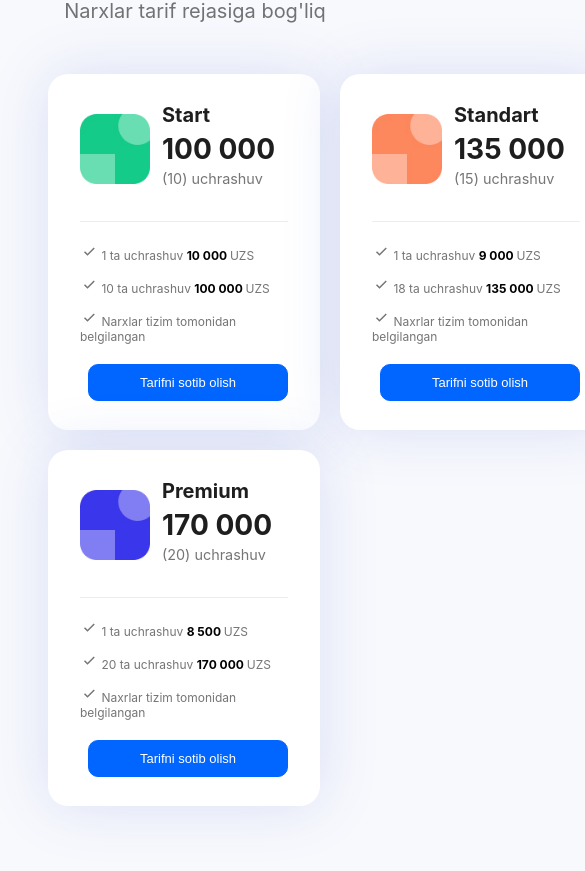
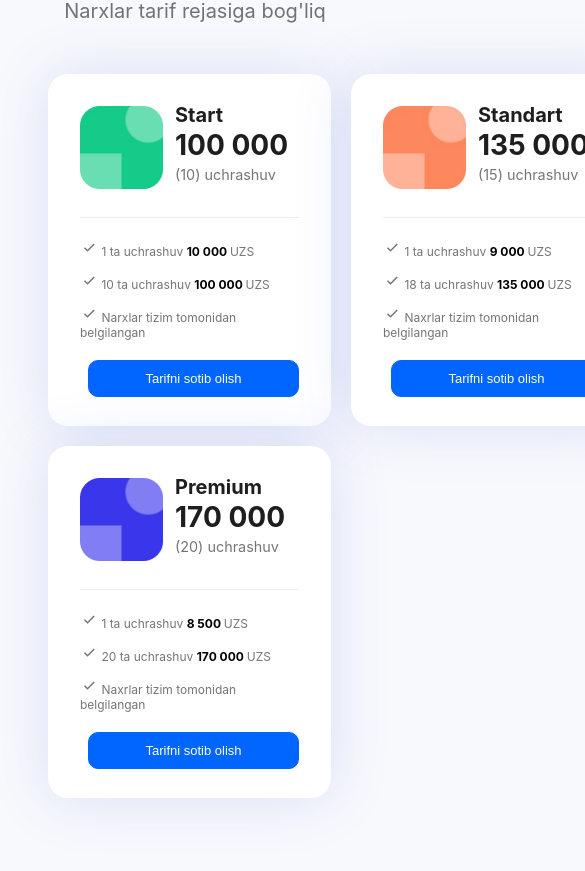
Before and after one commit to Inomjon7777/main-task, a React (Create React App) app: page / in a window 390 px wide. Shown: the part 4796-5667 px from the top of the page, 585 px wide, since content can reach past the window. Built offline with nearby package versions, Linux system fonts and the light colour scheme.

Commit message:
response 700px added other things

```diff
--- a/src/components/tariffs/tariffs.scss
+++ b/src/components/tariffs/tariffs.scss
@@ -278,8 +278,13 @@
       }
 
       .title-box {
+        img {
+          height: 83px;
+          width: 83px;
+        }
         p {
           &:last-child {
+            margin-top: 8px; //
             span {
               &:first-child {
                 font-size: 28px; //
@@ -294,7 +299,7 @@
         }
       }
       button {
-        width: 200px; //
+        width: 211px; //
       }
     }
   }
```
